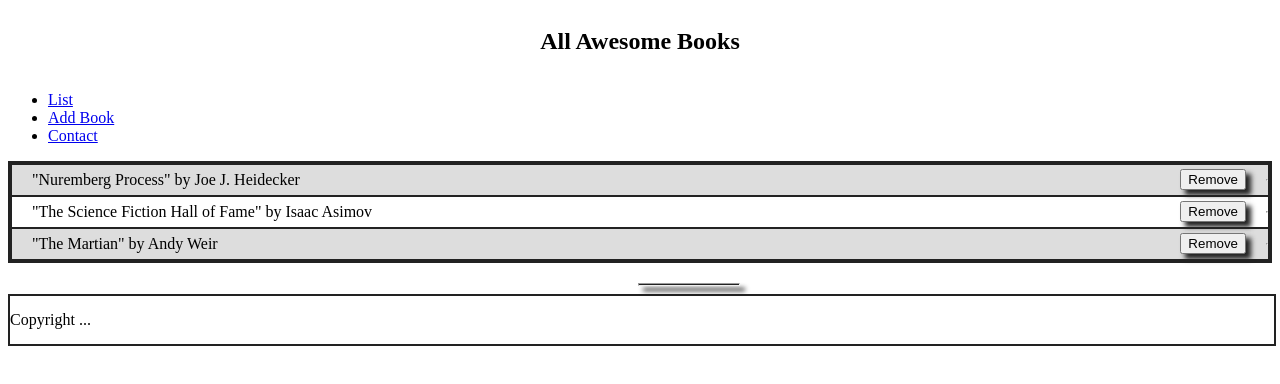
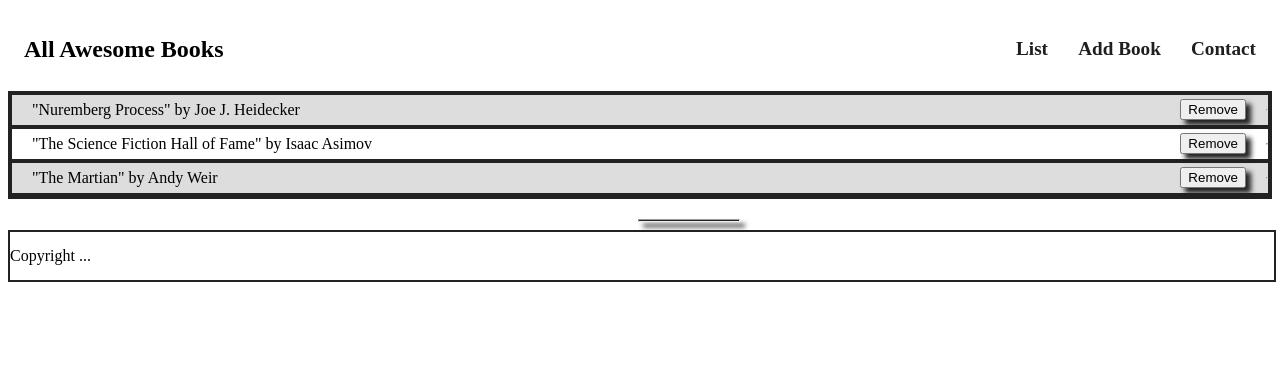
Before and after one commit to robinbenitezmora/Awesome_Books, a website: page index.html in a window 1280 px wide. Drawn offline with Linux system fonts and the light colour scheme.

Commit message:
Modify code lines in order to adjust how must appear the pages

```diff
--- a/main.js
+++ b/main.js
@@ -107,17 +107,21 @@ document.addEventListener('DOMContentLoaded', loadColor);
 // Library with Navigation
 const loadList = document.getElementById('list');
 loadList.addEventListener('click', () => {
+  document.querySelector('.contact').style.display = 'none';
+  document.getElementById('books__add').style.display = 'none';
   document.getElementById('book_list').style.display = 'block';
 });
 
 const addBook = document.getElementById('add-book');
 addBook.addEventListener('click', () => {
   document.querySelector('.contact').style.display = 'none';
-  document.getElementById('books__add').style.display = 'block';
+  document.getElementById('books__add').style.display = 'flex';
+  document.getElementById('book_list').style.display = 'none';
 });
 
 const loadContact = document.getElementById('contact');
 loadContact.addEventListener('click', () => {
+  document.querySelector('.contact').style.display = 'flex';
   document.getElementById('books__add').style.display = 'none';
-  document.querySelector('.contact').style.display = 'block';
+  document.getElementById('book_list').style.display = 'none';
 });
--- a/style.css
+++ b/style.css
@@ -1,6 +1,25 @@
 header {
   display: flex;
-  flex-direction: column;
+  flex-direction: row;
+  justify-content: space-between;
+  align-items: center;
+  padding: 0.5rem 1rem;
+}
+
+nav ul {
+  display: flex;
+  flex-direction: row;
+  justify-content: space-between;
+  align-items: center;
+  width: 15rem;
+  list-style: none;
+}
+
+nav ul li a {
+  text-decoration: none;
+  color: rgb(34, 30, 30);
+  font-size: 1.2rem;
+  font-weight: bold;
 }
 
 .divide {
@@ -19,9 +38,7 @@ header {
 }
 
 section {
-  border-top: 2px solid #222;
-  border-left: 2px solid #222;
-  border-right: 2px solid #222;
+  border: 2px solid #222;
 }
 
 #book_list {
@@ -37,8 +54,10 @@ h2 {
 form {
   display: none;
   flex-direction: column;
+  justify-content: center;
   align-items: center;
   gap: 1rem;
+  margin: 2rem 0;
 }
 
 .data {
```
